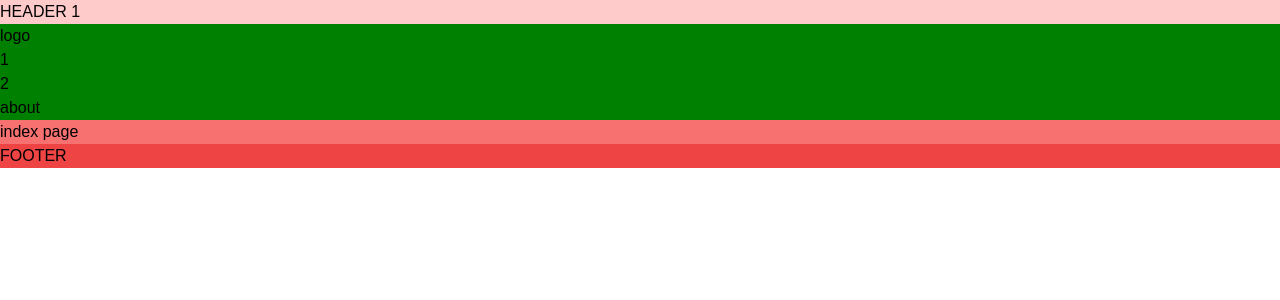
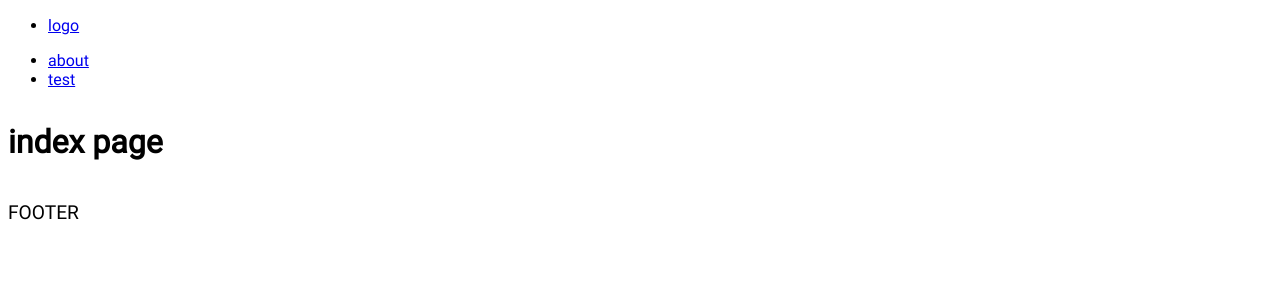
Before and after one commit to mrhorrocks/nuxt-4, a Nuxt app: page / in a window 1280 px wide. Shown: the top 300 px of the page. Built offline with nearby package versions, Linux system fonts and the light colour scheme.

Commit message:
Tailwind removed and SCSS partials added

```diff
--- a/app/assets/scss/main.scss
+++ b/app/assets/scss/main.scss
@@ -1,2 +1,3 @@
 @use 'partials/vars';
 @use 'partials/colours';
+@use 'partials/typography';
--- /dev/null
+++ b/app/assets/scss/partials/_typography.scss
@@ -0,0 +1,45 @@
+@font-face {
+  font-family: 'Roboto';
+  src: local('Roboto'),
+    url('/assets/fonts/Roboto/Roboto-Regular.ttf') format('truetype');
+}
+
+/* @import url("https://fonts.googleapis.com/css2?family=Roboto:wght@300;400;500;700;900&display=swap"); */
+
+html {
+  font-size: 1rem;
+}
+
+body {
+  font-family: 'Roboto';
+}
+
+/* SELECT ALL HEADING TAGS */
+@for $i from 1 through 6 {
+  h#{$i} {
+    padding: 1rem 0;
+    line-height: 1;
+  }
+}
+
+h1 {
+  font-size: 2rem;
+}
+h2 {
+  font-size: 1.5rem;
+}
+h3 {
+  font-size: 1.33rem;
+}
+h4 {
+  font-size: 1.17rem;
+}
+h5 {
+  font-size: 0.83rem;
+}
+
+p {
+  font-size: 1.2rem;
+  line-height: 1.75;
+  margin: 0 0 1rem 0;
+}
--- a/app/components/app/header.vue
+++ b/app/components/app/header.vue
@@ -1,6 +1,7 @@
 <template>
-  <header id="header-content" class="bg-red-200">
-    <p class="font-sans">HEADER 1</p>
-    <AppNavBar />
-  </header>
+  <div class="">
+    <header id="header-content">
+      <AppNavBar />
+    </header>
+  </div>
 </template>
--- a/app/components/app/nav-bar.vue
+++ b/app/components/app/nav-bar.vue
@@ -1,27 +1,42 @@
 <template>
-  <nav
-    class="navbar bg-red-300"
-    role="contentinfo"
-    aria-label="Main navigation"
-  >
+  <nav role="contentinfo" aria-label="Main navigation">
     <!-- LOGO -->
     <ul class="navbar__brand">
       <li><NuxtLink to="/" aria-label="Home">logo</NuxtLink></li>
     </ul>
+
     <!-- NAV LINKS -->
     <ul class="navbar__menu">
-      <li>1</li>
-      <li>2</li>
       <li><NuxtLink :to="{ name: 'about' }">about</NuxtLink></li>
+      <li><NuxtLink :to="{ name: 'test' }">test</NuxtLink></li>
     </ul>
   </nav>
 </template>
 
 <style scss>
 .navbar {
-  ul {
+  display: flex;
+  justify-content: space-between;
+  align-items: center;
+  background-color: green;
+  &__brand {
+    background-color: aqua;
+  }
+  &__menu {
+    background-color: orange;
+    display: flex;
+    gap: 1.5rem;
+    list-style: none;
+    margin: 0;
+    padding: 0;
     li {
-      background-color: green;
+      a {
+        background-color: blue;
+        display: flex;
+        &:hover {
+          background-color: bisque;
+        }
+      }
     }
   }
 }
--- /dev/null
+++ b/app/pages/test.vue
@@ -0,0 +1,14 @@
+<template>
+  <div>
+    <h1>h1</h1>
+    <h2>h2</h2>
+    <h3>h3</h3>
+    <h4>h4</h4>
+    <h5>h5</h5>
+    <h6>h6</h6>
+  </div>
+</template>
+
+<script lang="ts" setup></script>
+
+<style></style>
--- a/nuxt.config.ts
+++ b/nuxt.config.ts
@@ -3,5 +3,35 @@ export default defineNuxtConfig({
   compatibilityDate: '2025-07-15',
   devtools: { enabled: true },
   css: ['~/assets/scss/main.scss'],
-  modules: ['@nuxtjs/tailwindcss']
+  modules: [],
+
+  app: {
+    head: {
+      title: 'Nuxt-4',
+      htmlAttrs: { lang: 'en' },
+      charset: 'utf-8',
+      viewport: 'width=device-width, initial-scale=1',
+      meta: [
+        {
+          name: 'description',
+          content: 'Nuxt 4 Experiments'
+        },
+        {
+          name: 'keywords',
+          content: 'NUXT, SCSS'
+        }
+      ],
+      // link: [
+      //   {
+      //     rel: 'stylesheet',
+      //     href: 'https://cdnjs.cloudflare.com/ajax/libs/font-awesome/4.7.0/css/font-awesome.min.css',
+      //   },
+      //   {
+      //     rel: 'stylesheet',
+      //     href: 'https://fonts.googleapis.com/css2?family=Roboto:wght@100;300;400;500;700&display=swap',
+      //   }
+      // ],
+
+    }
+  }
 })
--- a/package.json
+++ b/package.json
@@ -10,7 +10,6 @@
     "postinstall": "nuxt prepare"
   },
   "dependencies": {
-    "@nuxtjs/tailwindcss": "^6.14.0",
     "nuxt": "^4.4.2",
     "vue": "^3.5.30",
     "vue-router": "^5.0.3"
```
